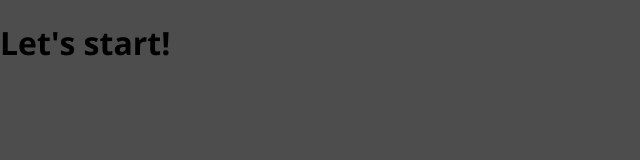
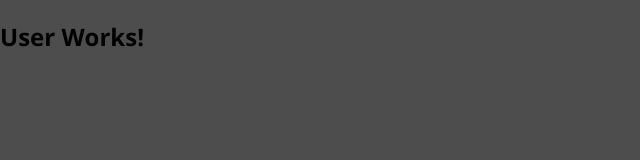
Before and after one commit to BrookeKanonik/project-collection, a React (Create React App) app in the folder best-locations-app/frontend/: page / in a window 1280 px wide. Shown: the top 160 px of the page, without its empty margins (0-640 px from the left). Built offline with nearby package versions, Linux system fonts and the light colour scheme.

Commit message:
adding additional files

```diff
--- a/best-locations-app/frontend/package.json
+++ b/best-locations-app/frontend/package.json
@@ -5,7 +5,7 @@
   "dependencies": {
     "react": "^16.11.0",
     "react-dom": "^16.11.0",
-    "react-router-dom": "^5.3.4",
+    "react-router-dom": "5.3.4",
     "react-scripts": "3.2.0"
   },
   "scripts": {
--- a/best-locations-app/frontend/src/App.js
+++ b/best-locations-app/frontend/src/App.js
@@ -1,7 +1,13 @@
 import React from 'react';
+import { BrowserRouter as Router, Route } from 'react-router-dom'
 
+import Users from './user/pages/User'
 function App() {
-  return <h1>Let's start!</h1>;
+  return <Router>
+    <Route path="/" exact>
+      <Users />
+    </Route>
+  </Router>
 }
 
 export default App;
--- /dev/null
+++ b/best-locations-app/frontend/src/user/pages/User.js
@@ -0,0 +1,7 @@
+import React from 'react'
+
+const Users = () => {
+    return <h2>User Works!</h2>
+}
+
+export default Users;
```
Also changed, not shown: 1 other file (tests, documents, lock files or other folders).
